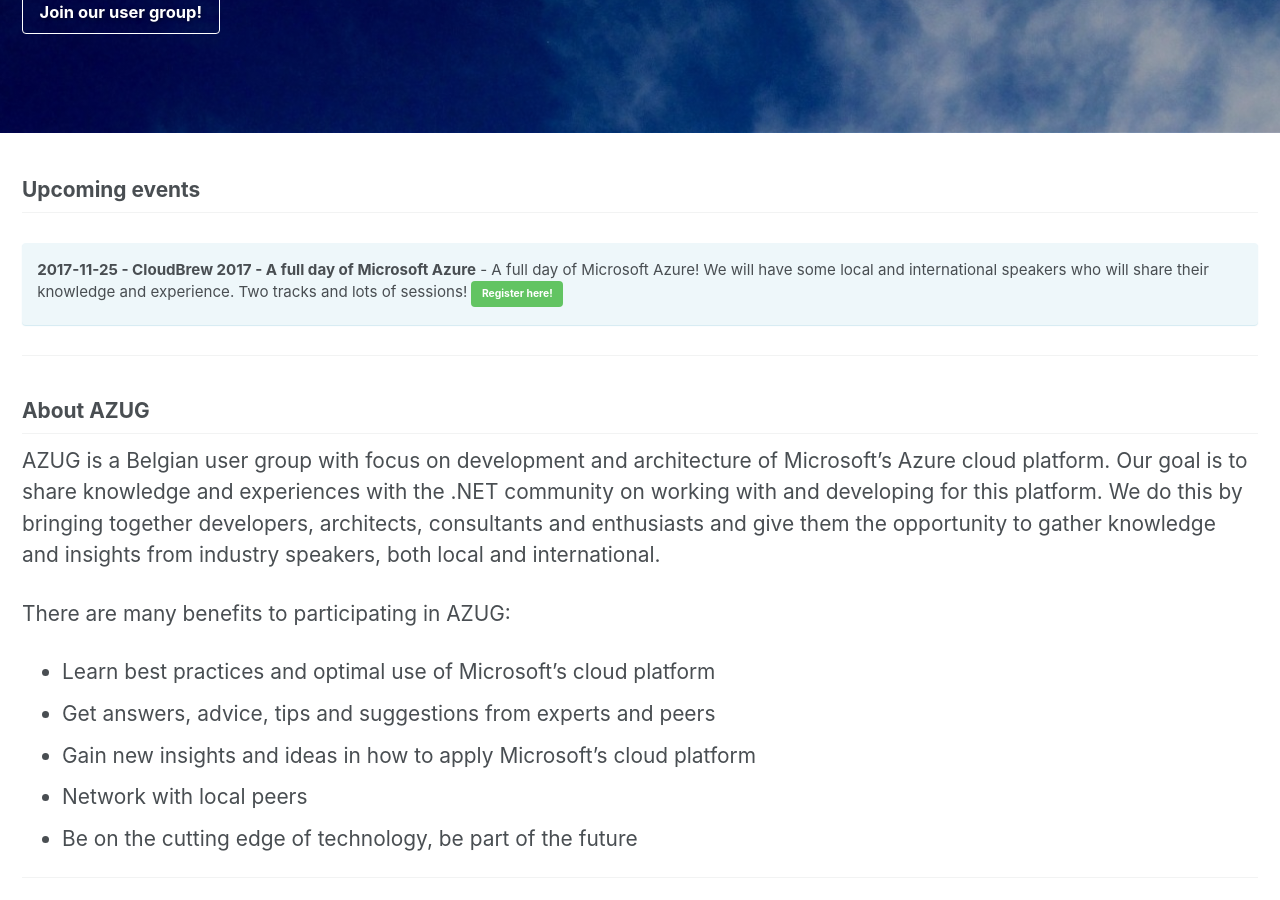
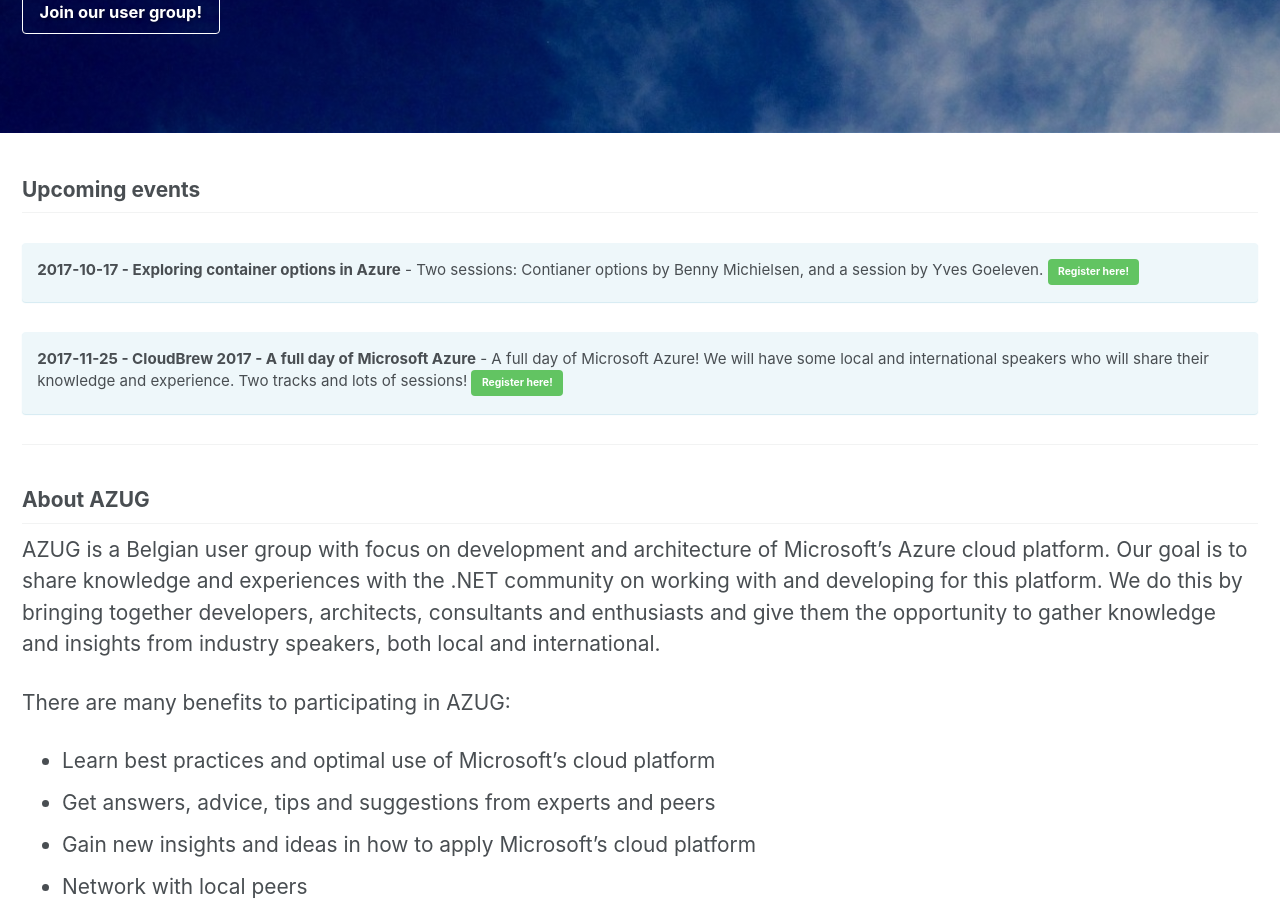
Before and after one commit to AzugBe/azugbe.github.io, a Jekyll site: the page built from index.md, in a window 1280 px wide and 900 px high, scrolled down 426 px. Built offline with Jekyll 4.4.1, drawn with Linux system fonts in a browser that asks for light colours.

Commit message:
Add to homepage

```diff
--- a/index.md
+++ b/index.md
@@ -13,6 +13,9 @@ excerpt: "The Belgium Azure User Group focuses on knowledge sharing and networki
 ---
 
 ## Upcoming events
+**2017-10-17 - Exploring container options in Azure** - Two sessions: Contianer options by Benny Michielsen, and a session by Yves Goeleven. [Register here!](/events/2017-10-17---exploring-container-options-in-azure){: .btn .btn--success}
+{: .notice--info}
+
 **2017-11-25 - CloudBrew 2017 - A full day of Microsoft Azure** - A full day of Microsoft Azure! We will have some local and international speakers who will share their knowledge and experience. Two tracks and lots of sessions! [Register here!](/events/2017-11-25---cloudbrew-2017---a-full-day-of-microsoft-azure){: .btn .btn--success}
 {: .notice--info}
 
```
Also changed, not shown: _posts/events/2017-10-17---exploring-container-options-in-azure.md (+3 -2 lines).
